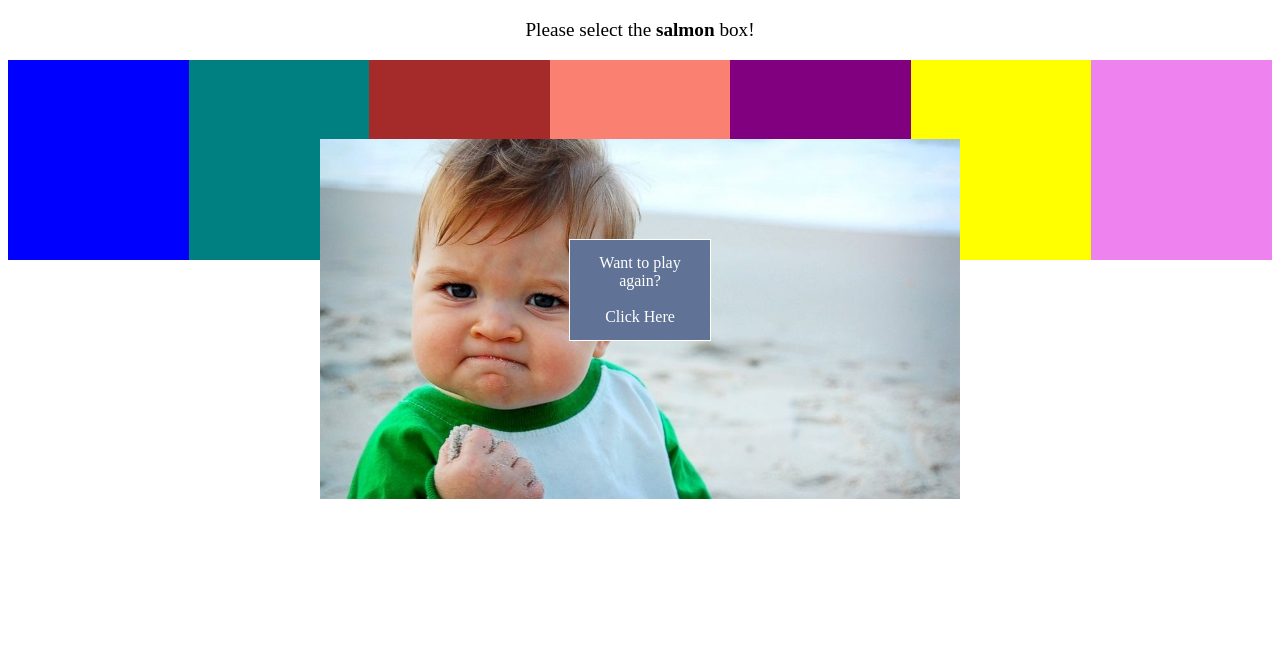
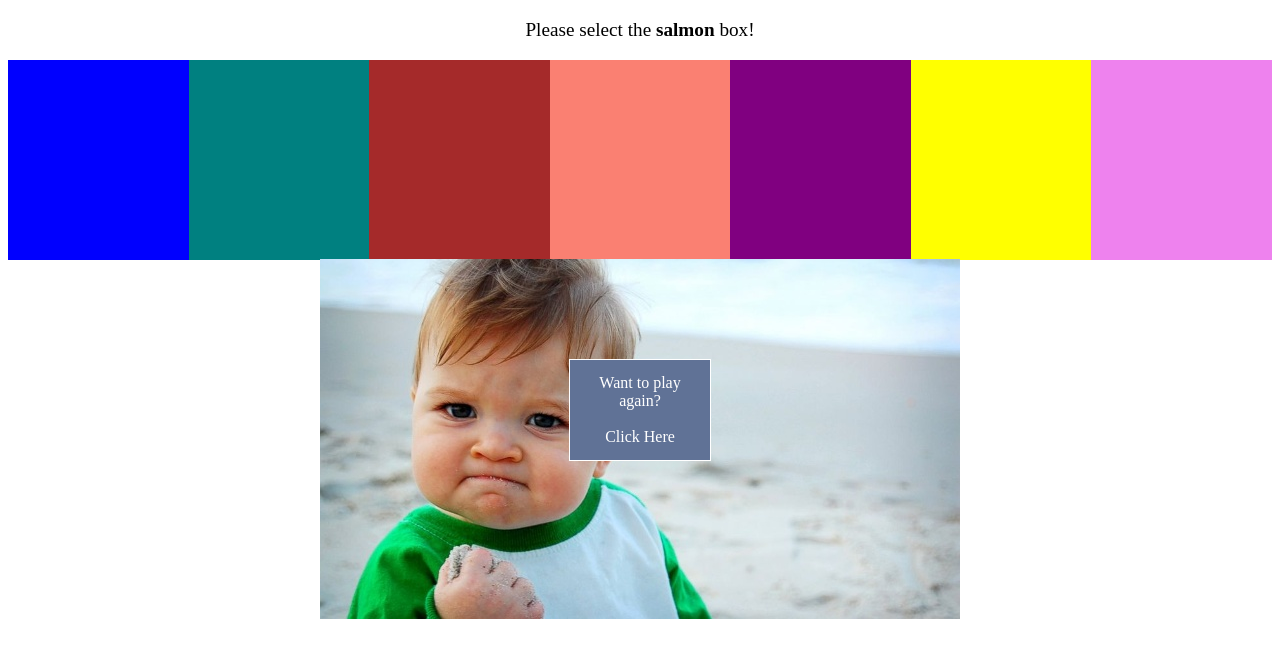
Before and after one commit to ahermundson/color_box_picker, a plain HTML site: page index.html in a window 1280 px wide. Both pictures are taken after a click on the element 640 px from the left and 221 px from the top of the page. Shown: the part 61-718 px from the top of the page. Drawn offline with Linux system fonts and the light colour scheme.

Commit message:
lower response box and add flash to correct indicator

```diff
--- a/app.js
+++ b/app.js
@@ -5,13 +5,13 @@ var target = colorArray[randomNumber(0, 6)];
 $('.color-target').text(target);
 blockMaker(colorArray);
 
-//checking response. If correct, fade in correct message. If incorrect, shake element and display wrong.
+//checking response. If correct, fade in correct message and run delay function on div. If incorrect, shake element and display wrong.
 $('.block-container').on('click', '.block-element', function(){
   $('.block-element').removeClass('animated shake');
   if ($(this).hasClass(target)) {
     $('.correct-response').fadeIn();
     $(this).css({'background-color': 'white'});
-    $(this).find('.yes').slideDown();
+    $(this).find('.yes').slideDown().addClass('animated flash');
     delay(this);
   } else {
     $(this).addClass('animated shake')
@@ -37,15 +37,14 @@ function blockMaker(colorArray) {
     $('div:last').css({'background-color': colorArray[i]});
   }
 }
-
+//function to select a random number. Used to select a random color as our target
 function randomNumber(min, max){
     return Math.floor(Math.random() * (1 + max - min) + min);
 }
-
+//function to run on correct response. Will change background color to white, display correct and then return to original color
 function correctResponseColorChange(correctDiv) {
   $(correctDiv).css({'background-color': target})
   $(correctDiv).find('.yes').slideUp();
-  console.log("test");
 }
 
 function delay(correctDiv) {
--- a/main.css
+++ b/main.css
@@ -46,7 +46,7 @@ body {
   width: 640px;
   display: none;
   position: fixed;
-  top: 25%;
+  top: 40%;
   left: 50%;
   transform: translateX(-50%);
 }
```
